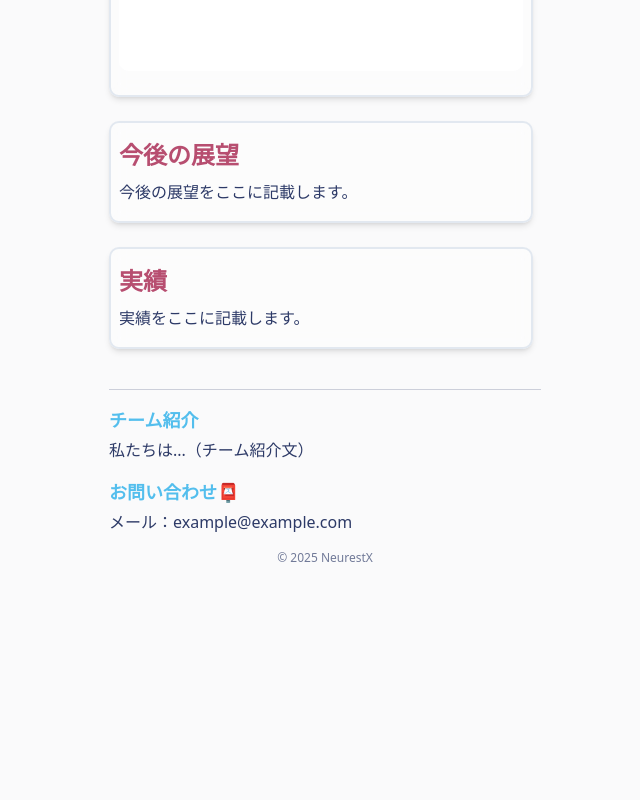
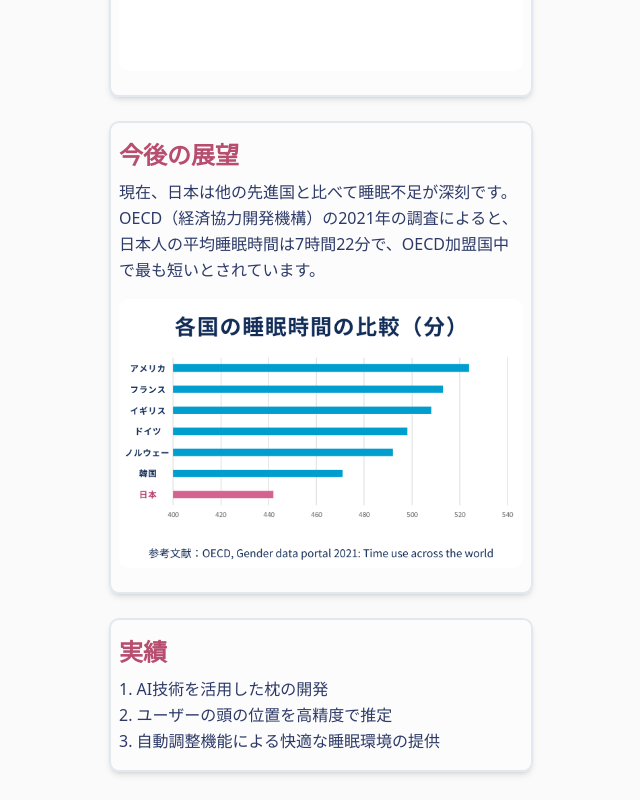
Before and after one commit to Sym521/faip-expo2025, a Next.js app: page / in a window 1280 px wide. Shown: the part 2200-3000 px from the top of the page, without its empty margins (315-955 px from the left). Before the commit the page ends 2798 px from the top, so only its background shows below. Built offline with nearby package versions, Linux system fonts and the light colour scheme.

Commit message:
feat: add future section

```diff
--- a/src/app/page.tsx
+++ b/src/app/page.tsx
@@ -78,14 +78,54 @@ export default function Home() {
 				className="my-6 scroll-mt-20 border-2 border-slate-200 bg-white/40 backdrop-blur-sm rounded-lg shadow-md mr-2 px-2 py-4"
 			>
 				<h2 className="text-2xl font-bold text-[#b74e70] mb-2">{t.menu.future}</h2>
-				<p className="text-blue-950/90 leading-relaxed">{t.future}</p>
+				{t.future_contents.map((line: string, idx: number) => {
+					// 画像挿入用: 文字列が [img:パス] の形式なら画像を表示
+					const imgMatch = line.match(/^\[img:(.+)\]$/);
+					if (imgMatch) {
+						return (
+							<div key={idx} className="my-2 flex justify-center">
+								<Image
+									src={imgMatch[1]}
+									alt="Description of achievement"
+									width={500}
+									height={300}
+									quality={100}
+									className="mt-2 rounded-lg object-cover max-w-full"
+								/>
+							</div>
+						);
+					}
+					return (
+						<p key={idx} className="text-blue-950/90 leading-relaxed">{line}</p>
+					);
+				})}
 			</section>
 			<section
 				id="achievements"
 				className="my-6 scroll-mt-20 border-2 border-slate-200 bg-white/40 backdrop-blur-sm rounded-lg shadow-md mr-2 px-2 py-4"
 			>
 				<h2 className="text-2xl font-bold text-[#b74e70] mb-2">{t.menu.achievements}</h2>
-				<p className="text-blue-950/90 leading-relaxed">{t.achievements}</p>
+				{t.achievement_contents.map((line: string, idx: number) => {
+					// 画像挿入用: 文字列が [img:パス] の形式なら画像を表示
+					const imgMatch = line.match(/^\[img:(.+)\]$/);
+					if (imgMatch) {
+						return (
+							<div key={idx} className="my-2 flex justify-center">
+								<Image
+									src={imgMatch[1]}
+									alt="Description of achievement"
+									width={500}
+									height={300}
+									quality={100}
+									className="mt-2 rounded-lg object-cover max-w-full"
+								/>
+							</div>
+						);
+					}
+					return (
+						<p key={idx} className="text-blue-950/90 leading-relaxed">{line}</p>
+					);
+				})}
 
 			</section>
 
--- a/src/i18n/ja.json
+++ b/src/i18n/ja.json
@@ -18,8 +18,15 @@
 		"4. 指定されたエアーバッグに対して、エアーポンプで空気圧を調整します。",
 		"[img:/flowContent4.png]"
 	],
-	"future": "今後の展望をここに記載します。",
-	"achievements": "実績をここに記載します。",
+	"future_contents": [
+		"現在、日本は他の先進国と比べて睡眠不足が深刻です。OECD（経済協力開発機構）の2021年の調査によると、日本人の平均睡眠時間は7時間22分で、OECD加盟国中で最も短いとされています。",
+		"[img:/compareSleepingHours.png]"
+	],
+	"achievement_contents": [
+		"1. AI技術を活用した枕の開発",
+		"2. ユーザーの頭の位置を高精度で推定",
+		"3. 自動調整機能による快適な睡眠環境の提供"
+	],
 	"footer": {
 		"team": "私たちは...（チーム紹介文）",
 		"contact": "メール：example@example.com"
```
Also changed, not shown: public/compareSleepingHours.png (added).
